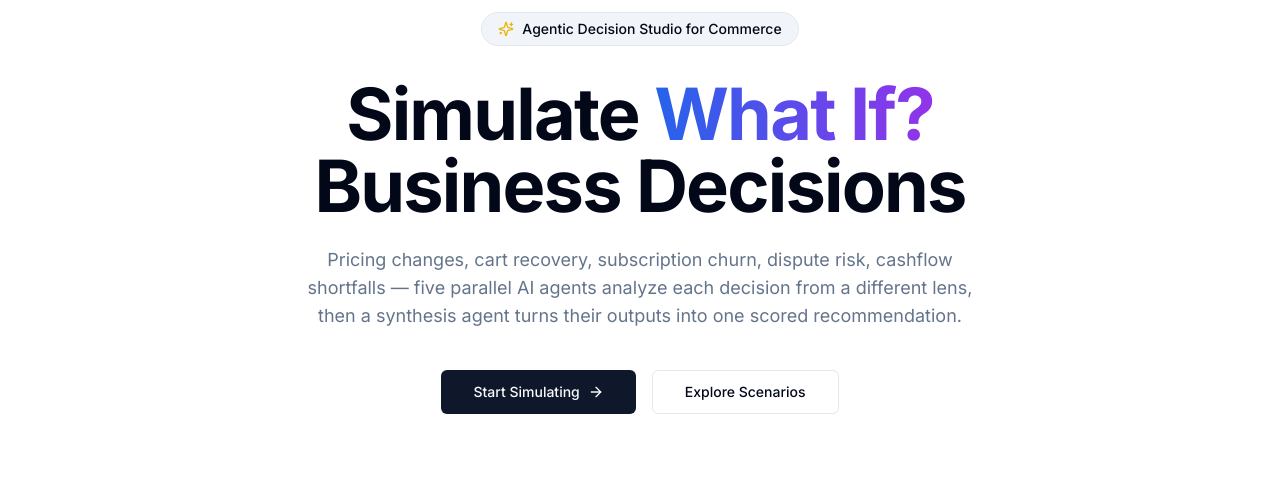
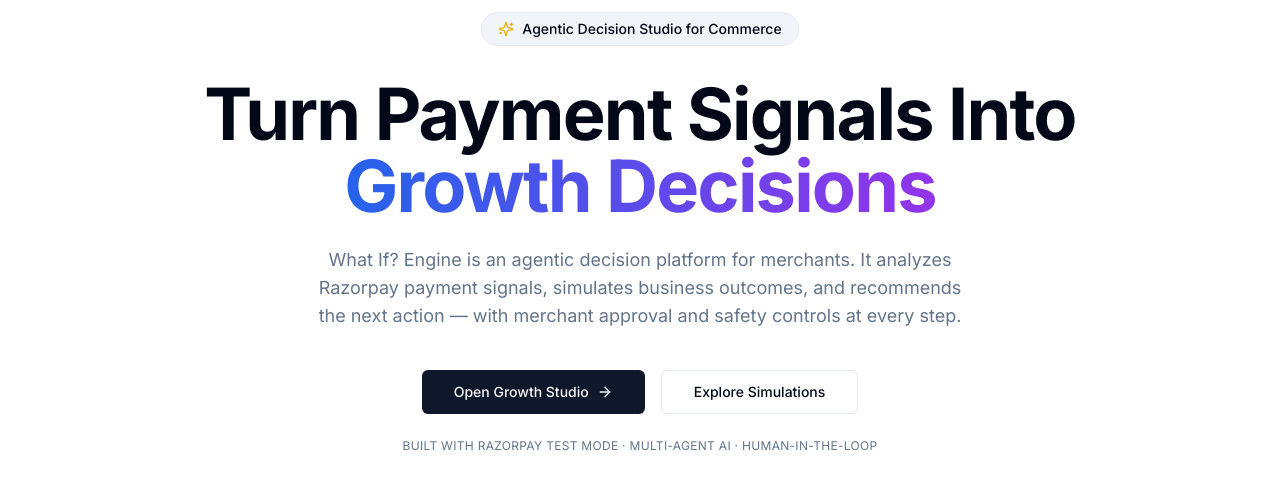
Before and after one commit to Div114ch23/what-if-engine-, a Next.js app: page / in a window 1280 px wide. Shown: the part 181-658 px from the top of the page. Built offline with nearby package versions, Linux system fonts and the light colour scheme; no server answers; the database is empty.

Commit message:
hero-section

```diff
--- a/components/landing/hero-section.tsx
+++ b/components/landing/hero-section.tsx
@@ -27,9 +27,8 @@
             transition={{ duration: 0.5, delay: 0.1 }}
             className="text-4xl sm:text-5xl lg:text-7xl font-bold tracking-tight max-w-4xl"
           >
-            Simulate{" "}
-            <span className="text-gradient">What If?</span>{" "}
-            Business Decisions
+            Turn Payment Signals Into{" "}
+            <span className="text-gradient">Growth Decisions</span>
           </motion.h1>
 
           <motion.p
@@ -38,10 +37,10 @@
             transition={{ duration: 0.5, delay: 0.2 }}
             className="mt-6 text-lg text-muted-foreground max-w-2xl"
           >
-            Pricing changes, cart recovery, subscription churn, dispute risk,
-            cashflow shortfalls — five parallel AI agents analyze each decision
-            from a different lens, then a synthesis agent turns their outputs
-            into one scored recommendation.
+            What If? Engine is an agentic decision platform for merchants. It
+            analyzes Razorpay payment signals, simulates business outcomes, and
+            recommends the next action — with merchant approval and safety
+            controls at every step.
           </motion.p>
 
           <motion.div
@@ -51,14 +50,23 @@
             className="mt-10 flex flex-col sm:flex-row gap-4"
           >
             <Button size="lg" asChild>
-              <Link href="/simulate">
-                Start Simulating <ArrowRight className="ml-2 h-4 w-4" />
+              <Link href="/growth">
+                Open Growth Studio <ArrowRight className="ml-2 h-4 w-4" />
               </Link>
             </Button>
             <Button size="lg" variant="outline" asChild>
-              <Link href="/scenarios">Explore Scenarios</Link>
+              <Link href="/simulate">Explore Simulations</Link>
             </Button>
           </motion.div>
+
+          <motion.p
+            initial={{ opacity: 0, y: 10 }}
+            animate={{ opacity: 1, y: 0 }}
+            transition={{ duration: 0.5, delay: 0.4 }}
+            className="mt-6 text-xs text-muted-foreground tracking-wide uppercase"
+          >
+            Built with Razorpay Test Mode &middot; Multi-Agent AI &middot; Human-in-the-loop
+          </motion.p>
 
           <motion.div
             initial={{ opacity: 0, y: 40 }}
```
